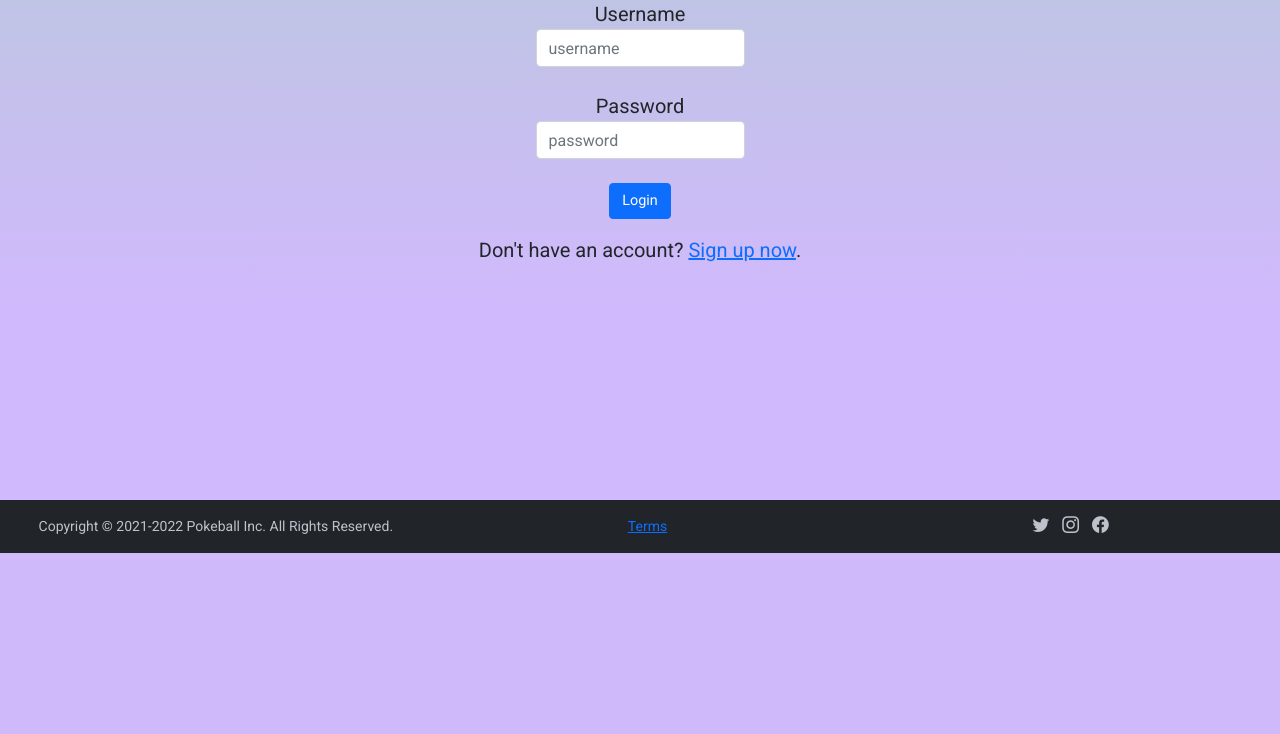
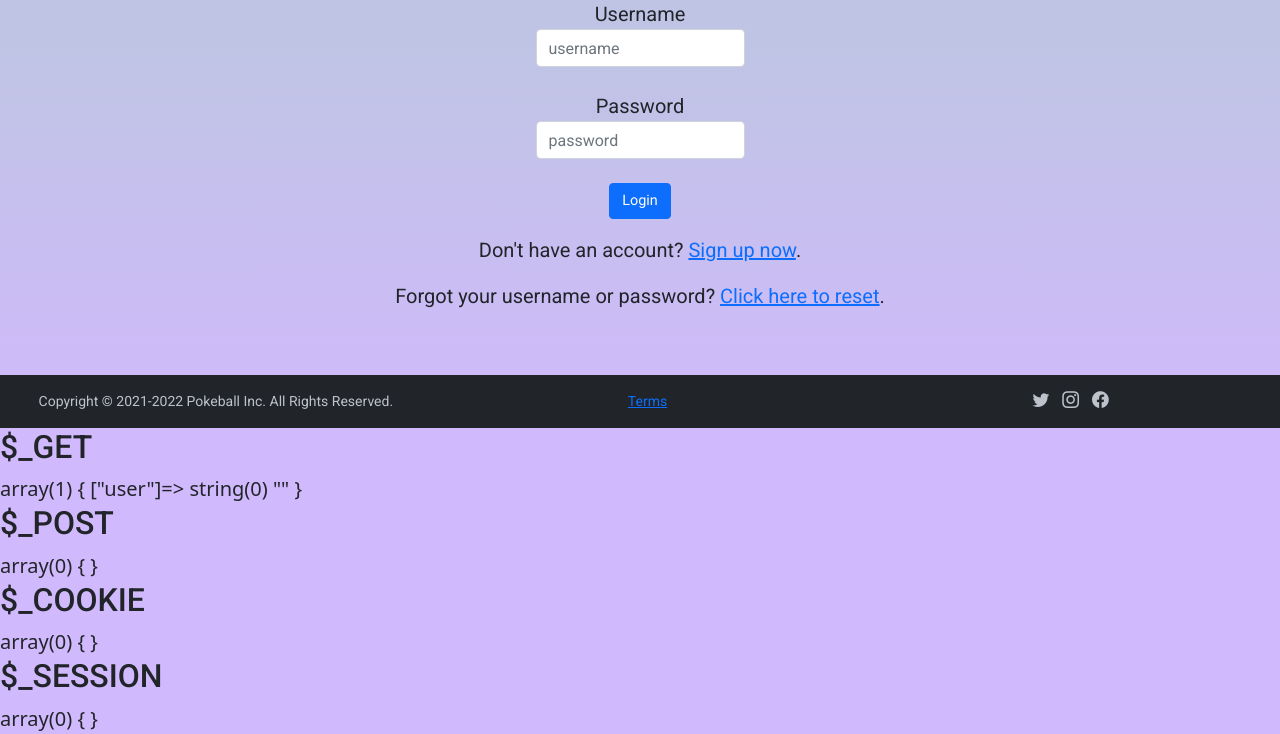
Before and after one commit to Sven-I-Am/scrum-project, a PHP site: page /?user in a window 1280 px wide. Shown: the part 247-981 px from the top of the page. Before the commit the page ends 800 px from the top, so only its background shows below. Run offline with PHP 8.4, Linux system fonts and the light colour scheme; data comes from the database, SQL or seed files in the repository; some libraries are stand-ins or nearby versions.

Commit message:
working on password reset functionality (view ok)

```diff
--- a/controller/UserController.php
+++ b/controller/UserController.php
@@ -34,6 +34,13 @@ class UserController
                     break;
                 case 'logout':
                     $this->logoutUser($user);
+                    break;
+                case 'askReset':
+                    if(!isset($_POST['email'])){
+                        require 'view/user/askReset.php';
+                    } else {
+                        $this->askReset($POST);
+                    }
                     break;
                 case 'dashboard':
                     if (isset($_GET['account'])) {
@@ -197,6 +204,14 @@ class UserController
         require 'view/homepage.php';
     }
 
+    public function askReset($POST){
+        echo "<script type='text/javascript'>alert('You asked for a password reset');</script>";
+        $categories = FilterLoader::getAllCategories($this->db);
+        $universes = FilterLoader::getAllUniverses($this->db);
+        $products = ProductLoader::readAllProducts($this->db);
+        require 'view/homepage.php';
+    }
+
     public function doAction($POST,$user): array
     {
         if (isset($POST['showSoldProducts'])){
--- a/database/database.sql
+++ b/database/database.sql
@@ -33,6 +33,7 @@ CREATE TABLE `USER` (
                         `username` varchar(100) CHARACTER SET utf8 COLLATE utf8_general_ci NOT NULL,
                         `email` varchar(100) CHARACTER SET utf8 COLLATE utf8_general_ci NOT NULL,
                         `password` varchar(100) CHARACTER SET utf8 COLLATE utf8_general_ci NOT NULL,
+                        `token` varchar(100) CHARACTER SET utf8 COLLATE utf8_general_ci DEFAULT NULL,
                         `online` tinyint(1) DEFAULT 0,
                         PRIMARY KEY (`userid`)
 ) ENGINE=InnoDB AUTO_INCREMENT=24 DEFAULT CHARSET=utf8 COLLATE=utf8_general_ci;
--- a/index.php
+++ b/index.php
@@ -38,7 +38,7 @@ else
 $controller->render($_GET, $_POST);
 
 //remove below before full deployment
-//whatIsHappening();
+whatIsHappening();
 function whatIsHappening()
 {
     echo '<h2>$_GET</h2>';
--- a/view/user/loginForm.php
+++ b/view/user/loginForm.php
@@ -20,6 +20,7 @@
             <input type="submit" class="btn btn-primary" value="Login">
         </div>
         <p>Don't have an account? <a href="?user&action=register">Sign up now</a>.</p>
+        <p>Forgot your username or password? <a href="?user&action=askReset">Click here to reset</a>.</p>
     </form>
 </div>
 <?php require './view/includes/footer.php' ?>
```
Also changed, not shown: view/user/askReset.php (added, +21 -0 lines).
